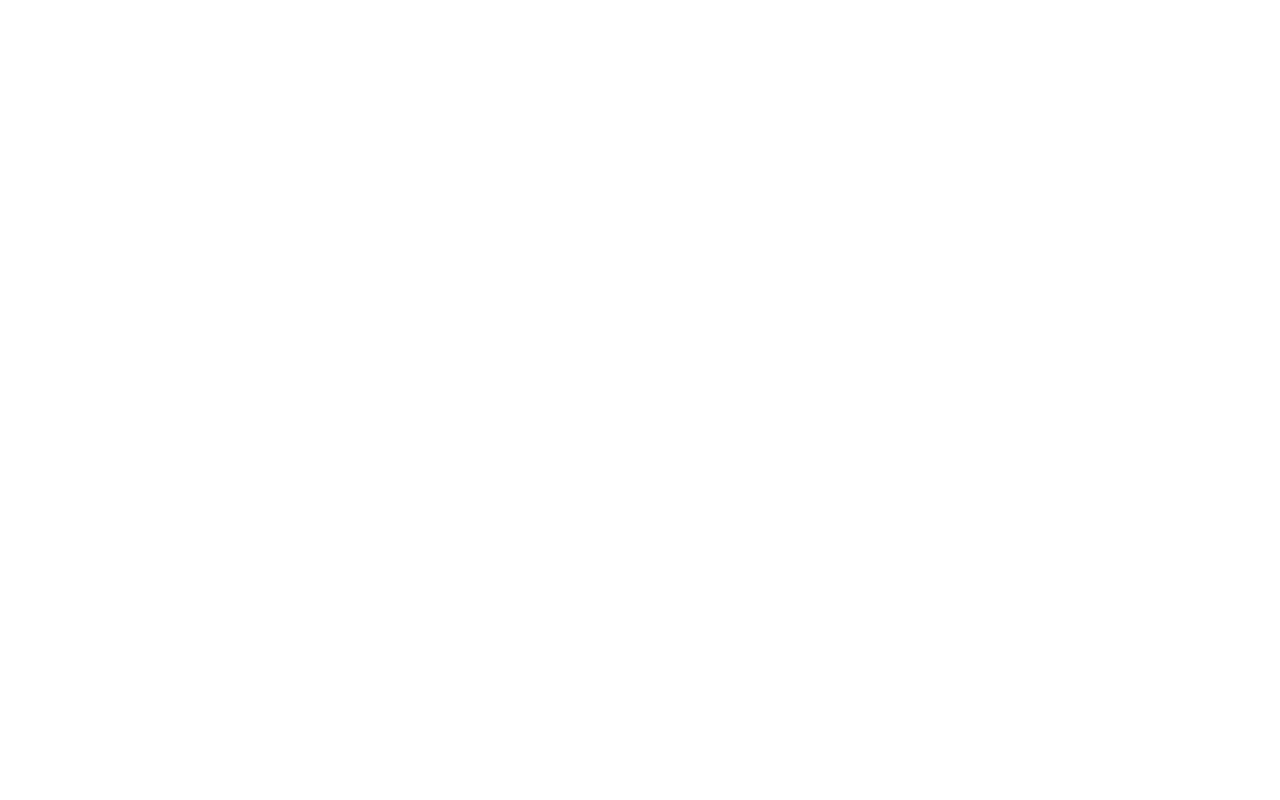
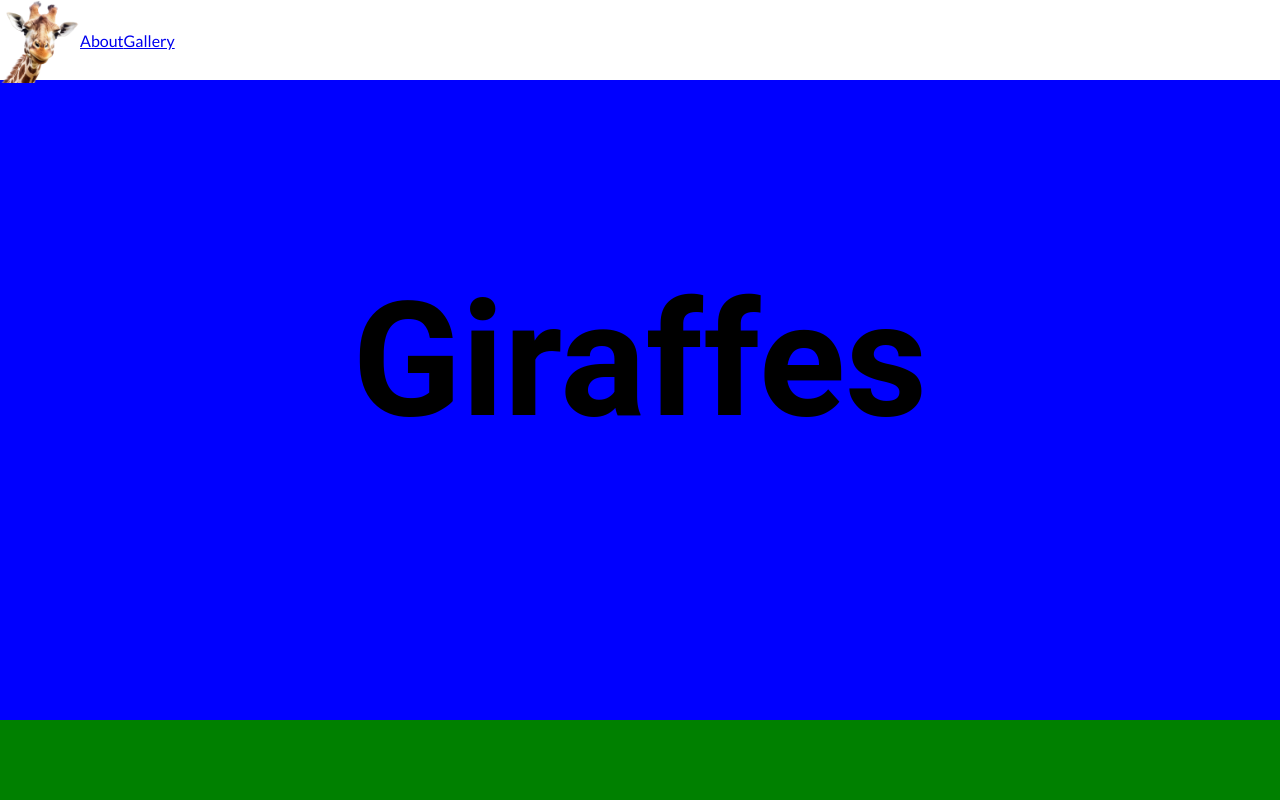
Before and after one commit to Madeha98/semicolon-school, a plain HTML site: page rwd-website/index.html in a window 1280 px wide. Drawn offline with Linux system fonts and the light colour scheme.

Commit message:
added changes

```diff
--- a/rwd-website/index.html
+++ b/rwd-website/index.html
@@ -2,10 +2,34 @@
 <html lang="en">
   <head>
     <link rel="stylesheet" href="style.css" />
+    <link rel="preconnect" href="https://fonts.googleapis.com" />
+    <link rel="preconnect" href="https://fonts.gstatic.com" crossorigin />
+    <link
+      href="https://fonts.googleapis.com/css2?family=Lato:ital,wght@0,100;0,300;0,400;0,700;0,900;1,100;1,300;1,400;1,700;1,900&display=swap"
+      rel="stylesheet"
+    />
 
     <meta charset="UTF-8" />
     <meta name="viewport" content="width=device-width, initial-scale=1.0" />
     <title>Giraffes</title>
   </head>
-  <body></body>
+  <body>
+    <div class="navbar">
+      <div class="n-logo">
+        <img src="logo.png" alt="" />
+      </div>
+      <div class="n-ul">
+        <ul class="">
+          <li><a href="#">About</a></li>
+        </ul>
+        <ul>
+          <li><a href="#">Gallery</a></li>
+        </ul>
+      </div>
+    </div>
+    <div class="main">
+      <h1>Giraffes</h1>
+    </div>
+    <div class="footer"></div>
+  </body>
 </html>
--- a/rwd-website/style.css
+++ b/rwd-website/style.css
@@ -2,4 +2,65 @@
   margin: 0;
   padding: 0;
   box-sizing: border-box;
+  font-family: "Lato", sans-serif;
 }
+
+/* Navbar */
+
+.navbar {
+  background-color: #fff;
+  display: flex;
+  /* justify-content: center; */
+  /* align-items: center; */
+  width: 100%;
+  height: 10vh;
+
+  position: fixed;
+}
+
+.navbar img {
+  width: 5rem;
+  height: auto;
+  display: flex;
+  justify-items: center;
+}
+
+.n-ul {
+  display: flex;
+  justify-self: flex-end;
+  /* gap: 4rem; */
+  align-items: center;
+}
+
+.navbar ul {
+  display: flex;
+  /* gap: 4rem; */
+  justify-items: flex-end;
+
+  list-style: none;
+  text-decoration: none;
+}
+
+/* Main */
+
+.main {
+  background-color: blue;
+  width: 100%;
+  height: 90vh;
+  display: flex;
+  justify-content: center;
+  align-items: center;
+}
+
+.main h1 {
+  font-family: "Roboto", sans-serif;
+  font-size: 10rem;
+}
+
+/* Footer */
+
+.footer {
+  background-color: green;
+  width: 100%;
+  height: 10vh;
+}
```
Also changed, not shown: rwd-website/logo.png (added).
